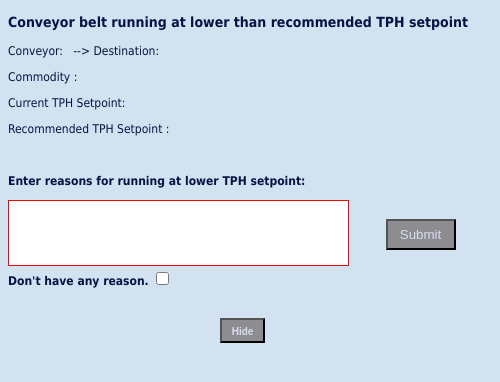
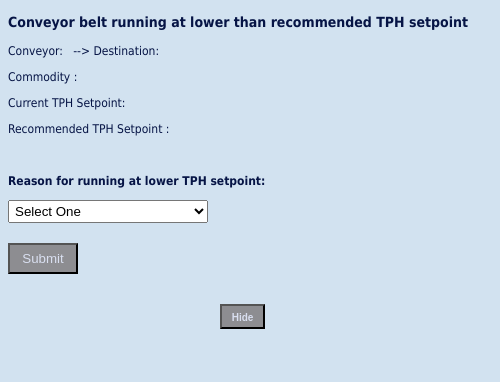
Before and after one commit to kesfrance/notification-app, an Electron app: page notification-app/index.html in a window 500 px wide. Both pictures are taken after a click on the button "Submit". Drawn offline with Linux system fonts and the light colour scheme; no server answers.

Commit message:
updated the comment box with select elements

```diff
--- a/notification-app/index.html
+++ b/notification-app/index.html
@@ -4,8 +4,9 @@
     <meta charset="UTF-8">
     <title>Notification App</title>
     <script>
+    // You can also require other files to run in this process
+    require('./renderer.js')
 
-    require('./renderer.js')
     'use strict';
 
     function getID(inp) {
@@ -35,8 +36,15 @@
     xmlHttp.send(JSON.stringify(obj));
     }
 
+    function hide (Idn) {
+         document.getElementById(Idn).style.display = "none";
+    }
 
-    var urlPost2 = "<sendNotificationToAppHtpp url>";
+    function show(Idn) {
+      document.getElementById(Idn).style.display = "";
+    }
+
+    var urlPost2 = "API_URL";
     function displayEntries() {
 
     httpGetAsync(urlPost2, function(res){
@@ -57,27 +65,28 @@
       });
    }
 
-    var MSGURL = "<insertcCommentsFromAppHttp url>"
+    var MSGURL = "API_URL"
     function sendReason() {
         var obj = {}
-        var message = document.getElementById('reasonmsg').value;
-        var defaultv = getID('defaultmsg').checked;
+        var message = document.getElementById('reasonmsg');
+        var otherreason = getID('othermsg')
+        //var defaultv = getID('defaultmsg').checked;
 
-        if (message != '') {
-          obj['comment'] = message;
+        if (message.value != '' && message.selectedIndex != 4) {
+          obj['comment'] = message.value;
         }
-        else if (defaultv == true) {
-          obj['comment'] = "No Reason"
+        else if (message.selectedIndex == 4 && otherreason.value != '') {
+          obj['comment'] = otherreason.value;
         }
 
-        if (message == '' && defaultv == false) {
-              getID('reasonmsg').style.border = "1px solid red";
+        if (message.value == '' && otherreason.value == '') {
+              otherreason.style.border = "1px solid red";
               event.preventDefault();
               //displayEntries()
               return false;
         }
         else {
-
+        console.log(obj)
         httpPostAsync(MSGURL, obj, function(res) {
               if (res.indexOf("OK") !== -1) {
 
@@ -100,10 +109,11 @@
 
   function clearFields() {
     var flds = ['Comodityname', 'setpointval','recsetpointval', 'Conveyorname']
-    var txtarea = getID('reasonmsg')
-    txtarea.style.border ='';
-    txtarea.value = '';
-    getID('defaultmsg').checked = false;
+    var otherreason = getID('othermsg')
+    otherreason.style.border ='';
+    otherreason.value = '';
+    hide('othermsg');
+    getID('reasonmsg').selectedIndex = 0;
     for (i=0; i < flds.length; i++) {
        getID(flds[i]).innerHTML = '';
     }
@@ -124,8 +134,19 @@
 
   setInterval(function() {
       displayEntries();
-    }, 10000)
+    }, 20000)
 
+    function checkSelected() {
+         var msgIndex = getID('reasonmsg').selectedIndex
+          if (msgIndex == 4) {
+            show('othermsg');
+          }
+          else{
+            hide('othermsg');
+            getID('othermsg').value = '';
+          }
+
+    }
 
     </script>
     <style>
@@ -146,6 +167,8 @@
       textarea {
        resize: none;
       }
+
+      #reasonmsg {padding:2px}
       h3 {font-size:14px}
       .close {height:20px;width:45px;font-size:10px;font-weight:bold;text-align:center;
          color:#d9dff0;padding-bottom:15px;}
@@ -160,19 +183,31 @@
     <p>Current TPH Setpoint: <b><span id='setpointval'></span></b>
     </p>Recommended TPH Setpoint : <b><span id='recsetpointval'></span></b> </p>
    <br>
-    <p><b>Enter reasons for running at lower TPH setpoint:</b></p>
+    <p><b>Reason for running at lower TPH setpoint:</b></p>
 
 
-      <table class='tab2'>
+      <table class='tab2' border="1">
         <tr>
           <td>
-            <textarea id='reasonmsg' rows="4" cols="40"></textarea>
-          </td>
-          <td style="width:160px;margin-top:10px" align="center"><button class="submit" id='submitbutt' onclick="sendReason()">Submit</button> </td>
+            <select id='reasonmsg' style="width:200px" onchange='checkSelected()'>
+            <option value=''>Select One</option>
+            <option >Grain spilling off at the tails</option>
+            <option>Grain spilling off at the heads</option>
+            <option>Skirting rubbers issues</option>
+            <option value=''>Other</option>
+          </select>
         </tr>
+      </tr>
+         <td></td>
+        </tr>
+      </tr>
+       </td>
+        <td><textarea cols='35' rows="3" id='othermsg' maxlength="35" placeholder="Provide details" style="width:230px;display:none"></textarea></td>
+       </tr>
         <tr>
-          <td colspan='2' height='20px'><b>Don't have any reason.</b> <input type='checkbox' id='defaultmsg'></td>
+          <td style="width:160px;margin-top:10px;" align="left"><button class="submit" id='submitbutt' onclick="sendReason()">Submit</button> </td>
         </tr>
+
       </table>
 
       <div id='header' class='closediv'>
```
